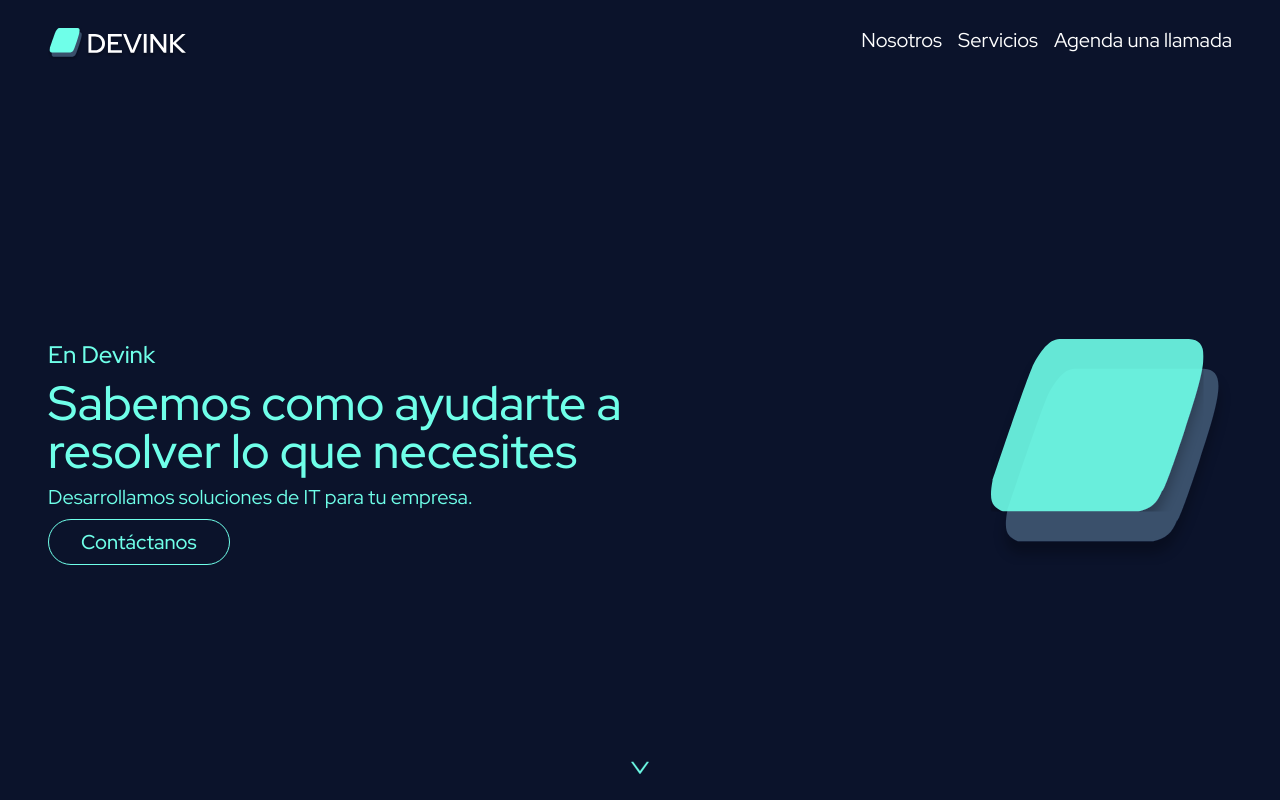
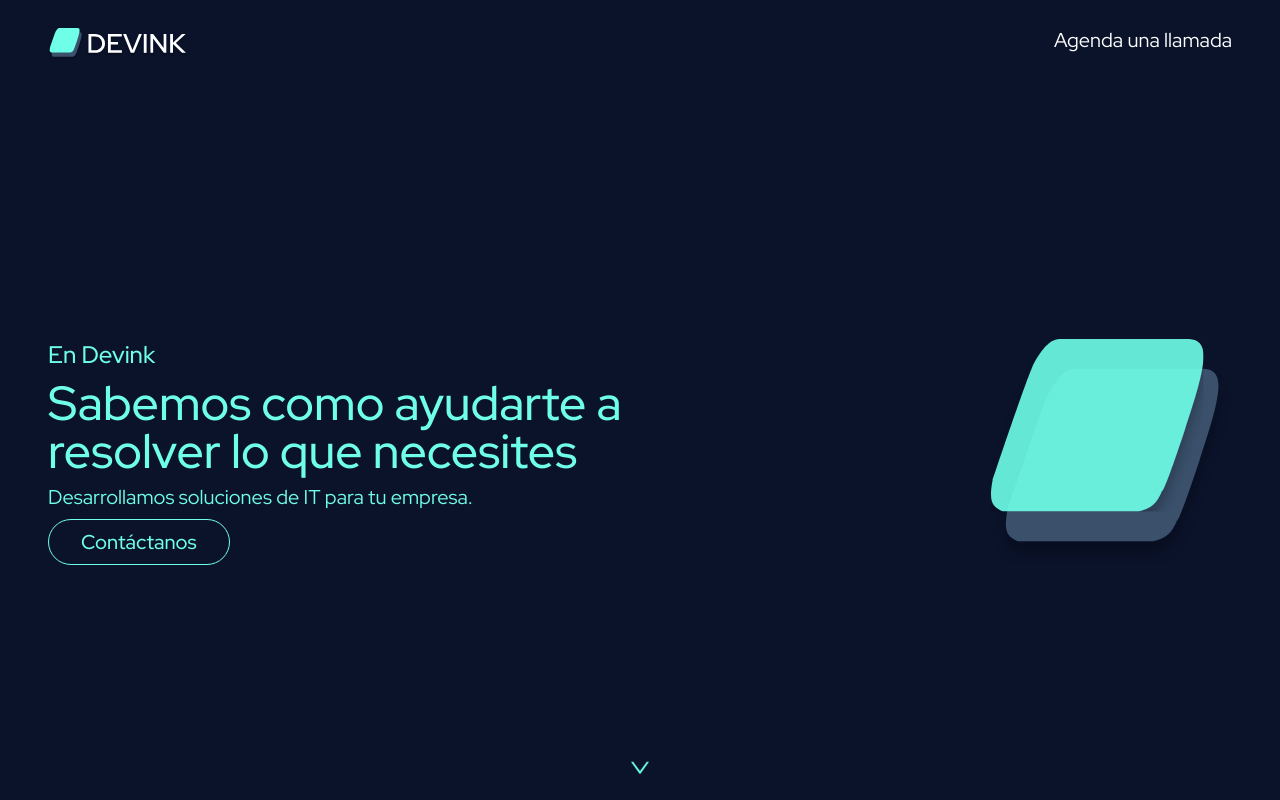
Before and after one commit to Devink-Solutions/devink, a Next.js app: page / in a window 1280 px wide. Shown: the top 800 px of the page. Built offline with nearby package versions, Linux system fonts and the light colour scheme; what tailwindcss-animated would draw is missing.

Commit message:
fix: copys

```diff
--- a/components/Navbar.js
+++ b/components/Navbar.js
@@ -17,12 +17,6 @@ const Navbar = () => {
       </figure>
       <ul className=" hidden gap-4 text-xl md:inline-flex">
         <li>
-          <Link href="#about">Nosotros</Link>
-        </li>
-        <li>
-          <Link href="#services">Servicios</Link>
-        </li>
-        <li>
           <Link href="#makeacall">Agenda una llamada</Link>
         </li>
       </ul>
--- a/components/OurExperience.jsx
+++ b/components/OurExperience.jsx
@@ -38,7 +38,7 @@ const OurExperience = () => {
               Venimos a cambiar el paradigma tecnologico de nuestros clientes!
             </h3>
             <p className="py-2 text-lg font-light md:py-4">
-              Somos una nueva empresa de IT formada por un equipo ded
+              Somos una nueva empresa de IT formada por un equipo de
               profesionales especializados en la creacion de software de alto
               rendimiento nuestras soluciones implementan toda la creatividad de
               nuestro equipo, junto con las ultimas tecnologias para satisfacer
@@ -48,9 +48,8 @@ const OurExperience = () => {
           <Link
             href="https://usemotion.com/meet/ian-duhamel/devink?d=20"
             target="_blank"
-            className={`md:w-120 mt-2 w-fit self-center rounded-xl bg-blue-dark px-8 py-2 text-center text-xl font-medium text-white shadow-lg transition-colors duration-300 hover:bg-cyan-bright hover:text-blue-dark xl:self-start ${
-              isInView ? 'animate-shake animate-ease-in-out' : undefined
-            }`}
+            className={`md:w-120 mt-2 w-fit self-center rounded-xl bg-blue-dark px-8 py-2 text-center text-xl font-medium text-white shadow-lg transition-colors duration-300 hover:bg-cyan-bright hover:text-blue-dark xl:self-start ${isInView ? 'animate-shake animate-ease-in-out' : undefined
+              }`}
           >
             Agendar una reunion
           </Link>
```
